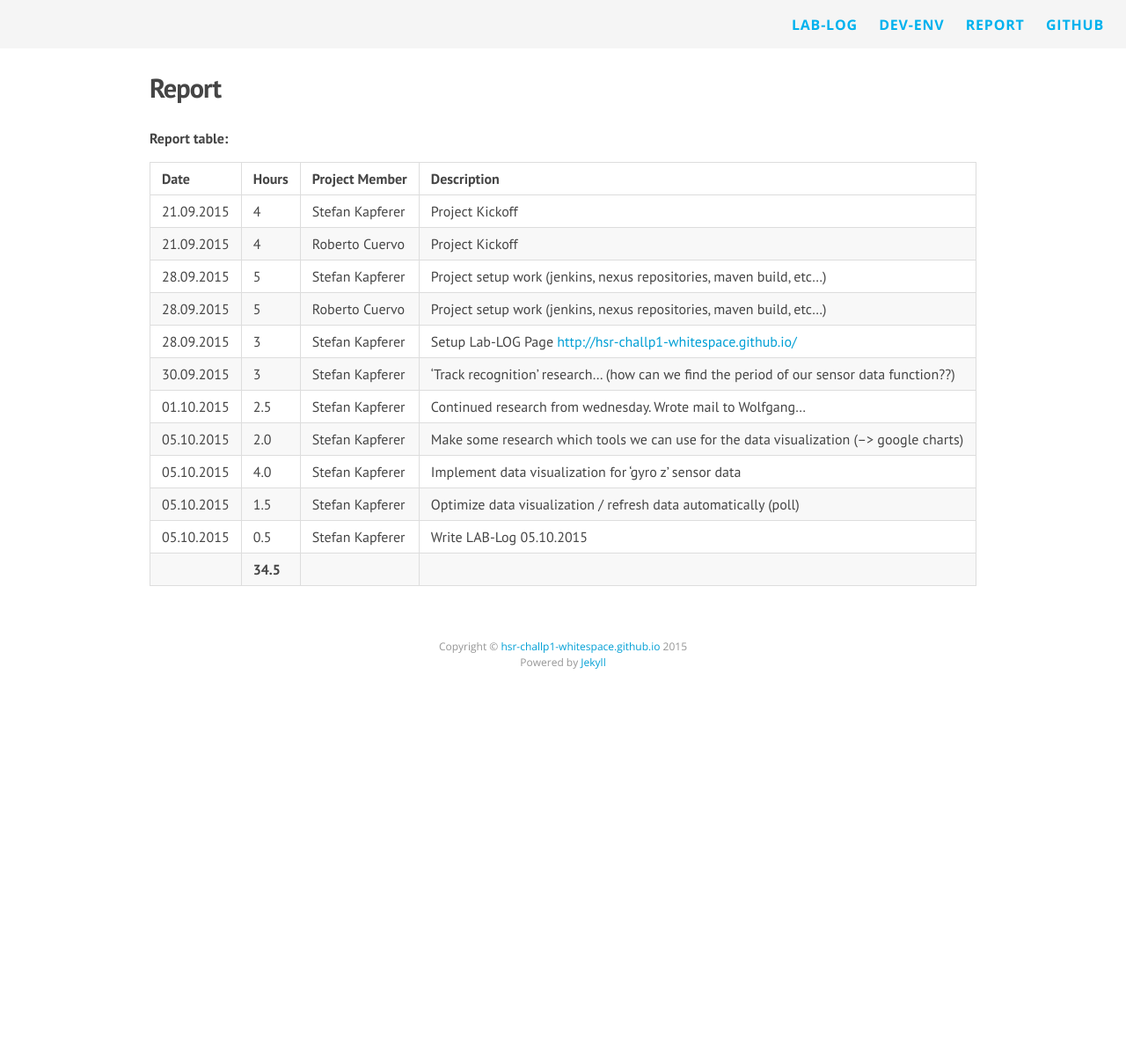
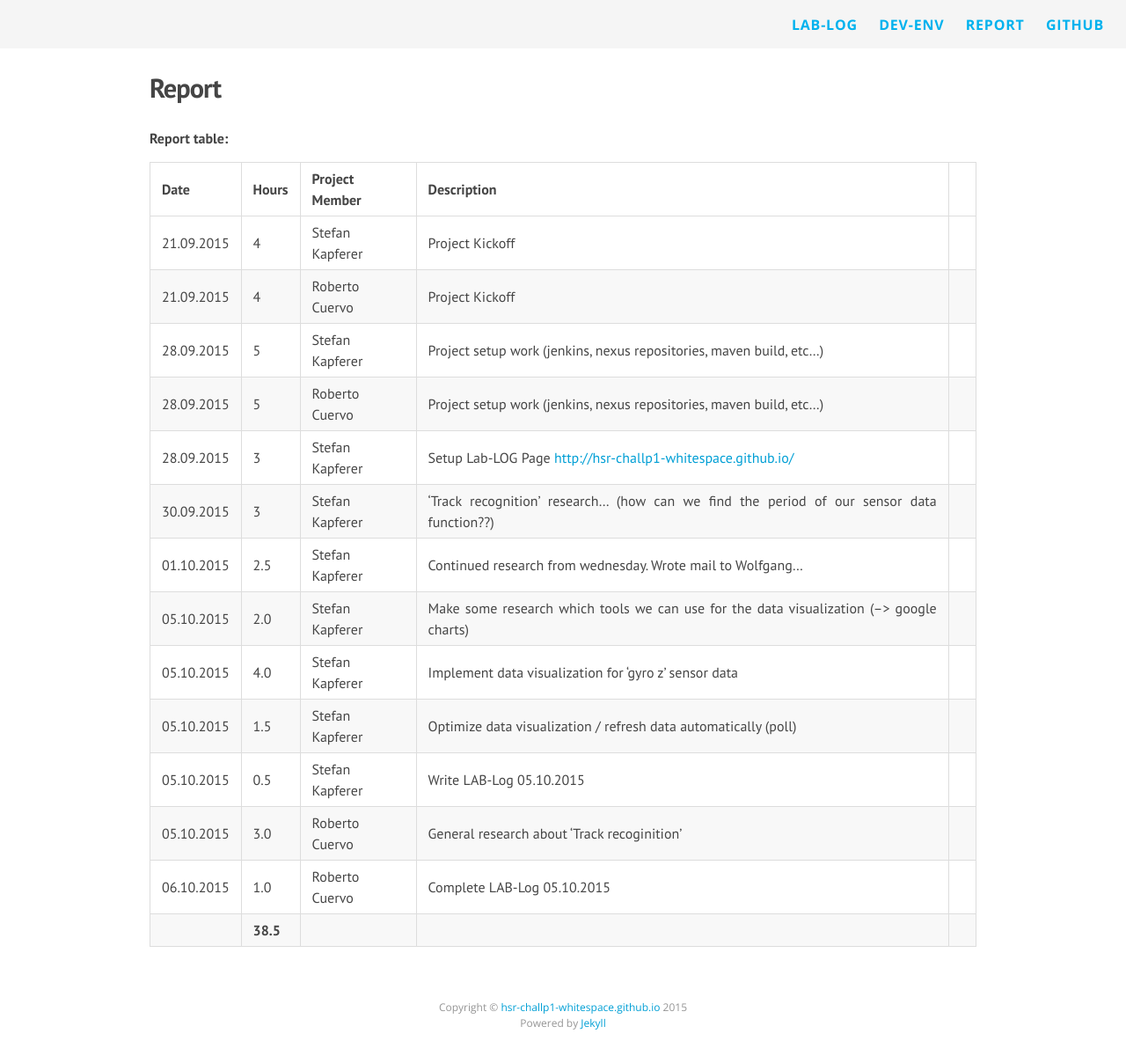
Before and after one commit to HSR-ChallP1-Whitespace/hsr-challp1-whitespace.github.io, a Jekyll site: the page built from report.md, in a window 1280 px wide. Shown: the whole page at 88% size. Built offline with Jekyll 4.4.1, drawn with Linux system fonts in a browser that asks for light colours; nearby versions of some CDN libraries; Markdown is read by kramdown in place of the engine named in the settings; before the commit the page ends 900 px from its top, so only the background shows below that.

Commit message:
report modified

```diff
--- a/report.md
+++ b/report.md
@@ -18,4 +18,6 @@ permalink: /report/
 | 05.10.2015    | 4.0           | Stefan Kapferer | Implement data visualization for 'gyro z' sensor data                                                         |
 | 05.10.2015    | 1.5           | Stefan Kapferer | Optimize data visualization / refresh data automatically (poll)                                               |
 | 05.10.2015    | 0.5           | Stefan Kapferer | Write LAB-Log 05.10.2015                                                                                      |
-|               | **34.5**      |                 |                                                                                                               |
+| 05.10.2015    | 3.0           | Roberto Cuervo  | General research about 'Track recoginition'                                                                   |                                                                         |
+| 06.10.2015    | 1.0           | Roberto Cuervo  | Complete LAB-Log 05.10.2015                                                                                   |
+|               | **38.5**      |                 |                                                                                                               |
```
